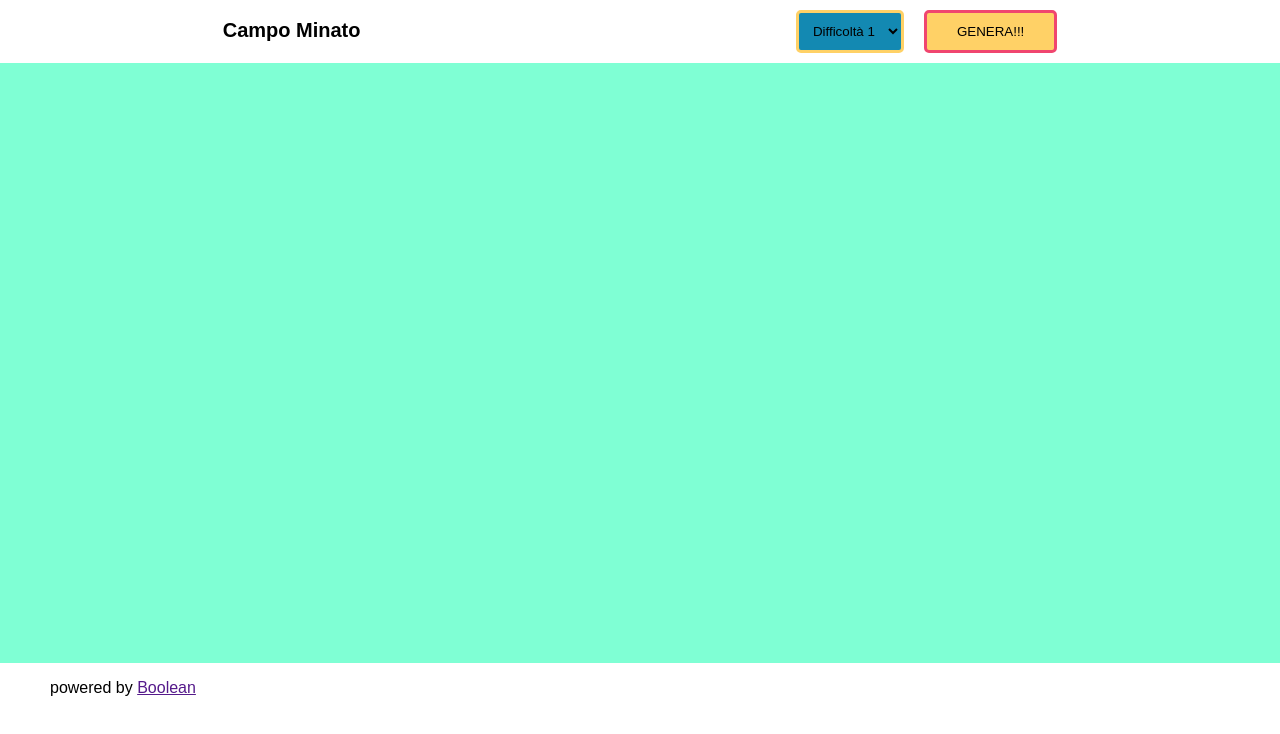
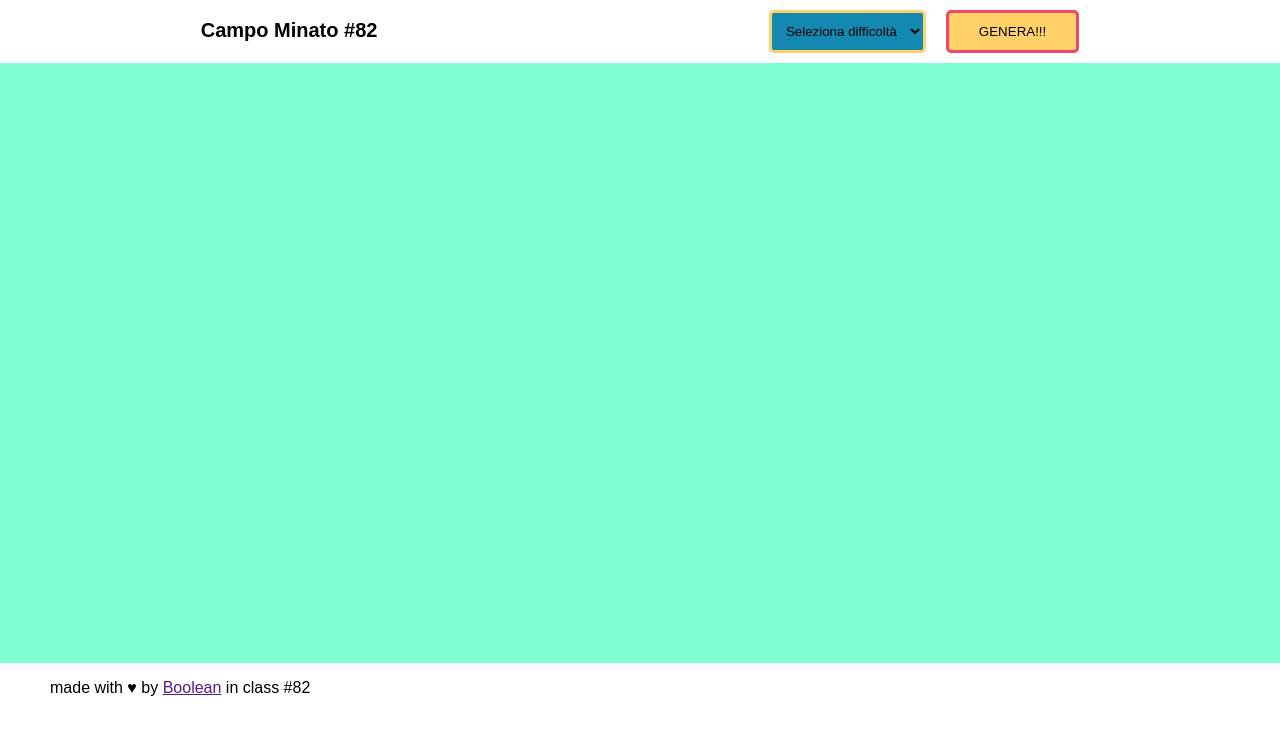
Before and after one commit to Leo9723/js-campominato-dom, a plain HTML site: page index.html in a window 1280 px wide. Drawn offline with Linux system fonts and the light colour scheme.

Commit message:
cambio header e footer e rimozione punteggio precedente ad inizio di una nuova partita

```diff
--- a/index.html
+++ b/index.html
@@ -9,10 +9,11 @@
     </head>
     <body>
         <header>
-            <h1>Campo Minato</h1>
+            <h1>Campo Minato #82</h1>
             <form action="" class="" id="form">
                 <div class="textarea">
                     <select name="" id="number">
+                        <option value="null">Seleziona difficoltà</option>
                         <option value="100">Difficoltà 1</option>
                         <option value="81">Difficoltà 2</option>
                         <option value="49">Difficoltà 3</option>
@@ -26,7 +27,7 @@
             <h1 id="final-score"></h1>
         </main>
         <footer>
-            <span>powered by <a href="">Boolean</a></span>
+            <span>made with &hearts; by <a href="">Boolean</a> in class #82</span>
         </footer>
 
         <script src="./js/script.js"></script>
--- a/js/script.js
+++ b/js/script.js
@@ -30,6 +30,7 @@ function bombsarray(min, max) {
 button.addEventListener('click', function(){
 
     document.querySelector('.container').innerHTML = ''
+    document.getElementById('final-score').innerHTML = ''
 
     container.classList.remove('pointer')
 
```
